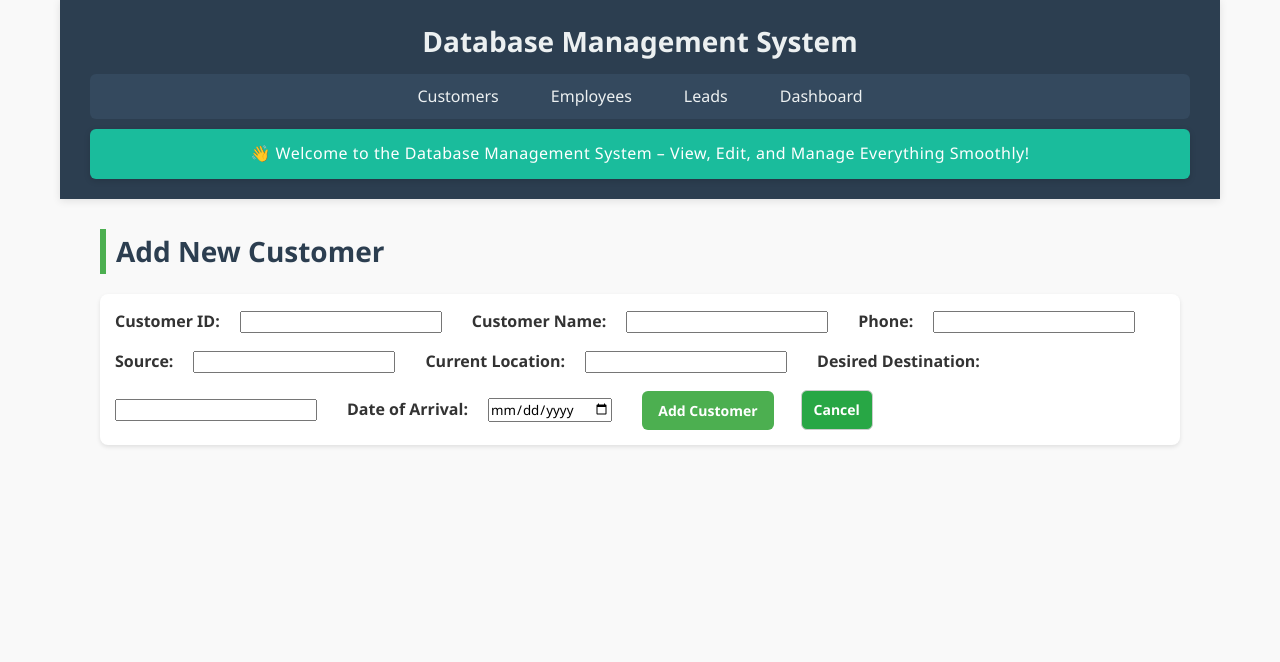
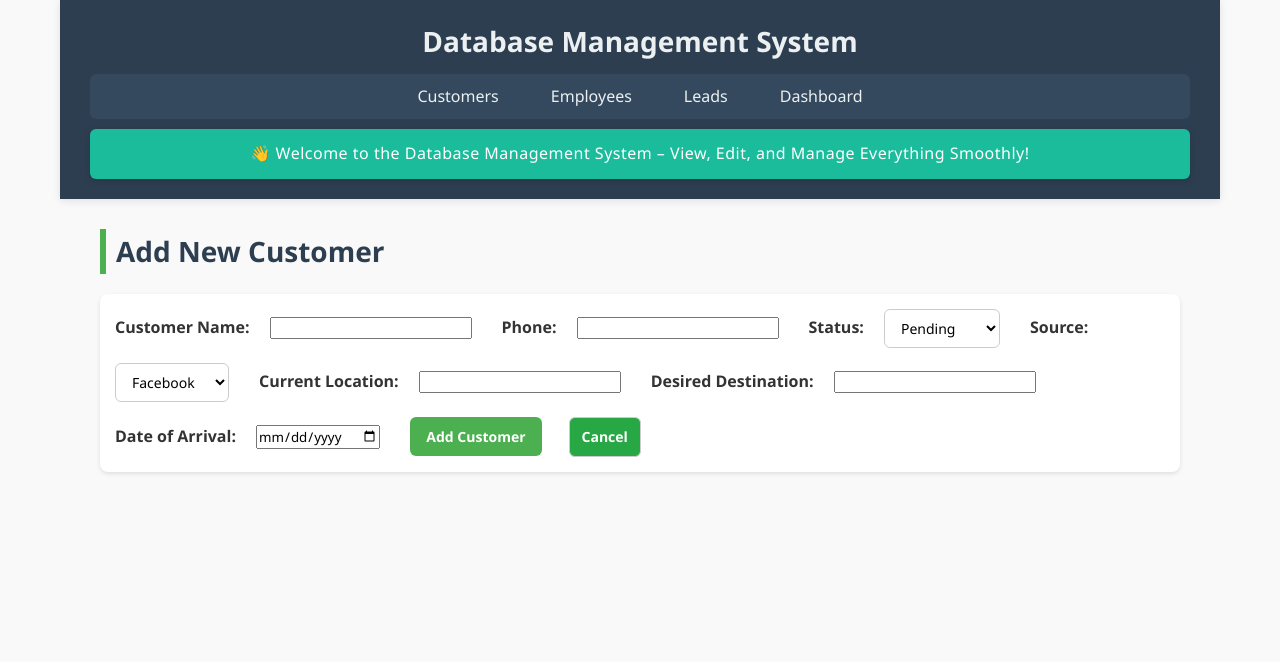
Before and after one commit to shahzaibjanjua25/pacific-trips-flask, a Flask app: page /add_customer in a window 1280 px wide. Shown: the part 61-723 px from the top of the page. Run offline with Flask 3, Linux system fonts and the light colour scheme.

Commit message:
updated customer

```diff
--- a/app.py
+++ b/app.py
@@ -116,18 +116,19 @@ def customers():
 @app.route('/add_customer', methods=['GET', 'POST'])
 def add_customer():
     if request.method == 'POST':
-        new_id = str(uuid.uuid4())[:8]
+        new_id = str(uuid.uuid4())[:8]  # Auto-generate ID
         form = request.form
         with closing(get_db_connection()) as conn:
             with closing(conn.cursor()) as cursor:
                 cursor.execute('''
                     INSERT INTO customers
-                    (customerId, customerName, phone, source, currentLocation, desiredDestination, dateOfArrival)
-                    VALUES (?, ?, ?, ?, ?, ?, ?)
+                    (customerId, customerName, phone, status, source, currentLocation, desiredDestination, dateOfArrival)
+                    VALUES (?, ?, ?, ?, ?, ?, ?, ?)
                 ''', (
                     new_id,
                     form['customerName'],
                     form['phone'],
+                    form['status'],
                     form['source'],
                     form['currentLocation'],
                     form['desiredDestination'],
@@ -138,6 +139,7 @@ def add_customer():
         return redirect(url_for('customers'))
 
     return render_template('add_customer.html')
+
 
 @app.route('/customers/edit/<string:customer_id>', methods=['GET', 'POST'])
 def edit_customer(customer_id):
@@ -157,12 +159,13 @@ def edit_customer(customer_id):
                 # Update customer
                 cursor.execute('''
                     UPDATE customers
-                    SET customerName = ?, phone = ?, source = ?, currentLocation = ?,
+                    SET customerName = ?, phone = ?, status = ?, source = ?, currentLocation = ?,
                         desiredDestination = ?, dateOfArrival = ?
                     WHERE customerId = ?
                 ''', (
                     form['customerName'],
                     form['phone'],
+                    form['status'],
                     form['source'],
                     form['currentLocation'],
                     form['desiredDestination'],
@@ -170,16 +173,17 @@ def edit_customer(customer_id):
                     customer_id
                 ))
 
-                # Update related leads with matching fields
+                # Update related leads to keep status and other info in sync
                 cursor.execute('''
                     UPDATE leads
-                    SET
+                    SET status = ?,
                         source = ?,
                         currentAddress = ?,
                         desiredDestination = ?,
                         updatedAt = datetime('now')
                     WHERE customerId = ?
                 ''', (
+                    form['status'],
                     form['source'],
                     form['currentLocation'],  # Assuming currentLocation in customers = currentAddress in leads
                     form['desiredDestination'],
@@ -187,10 +191,12 @@ def edit_customer(customer_id):
                 ))
 
                 conn.commit()
+
         flash("Customer and related leads updated!", "info")
         return redirect(url_for('customers'))
 
     return render_template('edit_customer.html', customer=customer)
+
 
 @app.route('/customers/delete/<string:customer_id>')
 def delete_customer(customer_id):
@@ -463,30 +469,25 @@ def edit_lead(lead_id):
 
         with closing(get_db_connection()) as conn:
             with closing(conn.cursor()) as cursor:
-                # Handle amount changes
+                # Handle employee achievedAmount update
                 if form['status'] == 'Confirmed':
                     if lead['status'] != 'Confirmed':
-                        # Status changed to Confirmed - add amount
                         new_achieved = employee['achievedAmount'] + amount_closed
                     else:
-                        # Status remains Confirmed - adjust amount
                         new_achieved = employee['achievedAmount'] - previous_amount + amount_closed
                 else:
                     if lead['status'] == 'Confirmed':
-                        # Status changed from Confirmed - subtract amount
                         new_achieved = employee['achievedAmount'] - previous_amount
                     else:
-                        # Status remains not Confirmed - no change
                         new_achieved = employee['achievedAmount']
 
-                # Update employee's achieved amount
                 cursor.execute('''
                     UPDATE employees
                     SET achievedAmount = ?
                     WHERE empId = ?
                 ''', (new_achieved, lead['employeeId']))
 
-                # Update lead
+                # Update the lead
                 cursor.execute('''
                     UPDATE leads
                     SET employeeId = ?, customerId = ?, status = ?, source = ?,
@@ -505,15 +506,26 @@ def edit_lead(lead_id):
                     lead_id
                 ))
 
+                # 🔹 NEW: also update the linked customer's status
+                cursor.execute('''
+                    UPDATE customers
+                    SET status = ?
+                    WHERE customerId = ?
+                ''', (
+                    form['status'],
+                    form['customerId']
+                ))
+
                 conn.commit()
 
-        flash("Lead and related employee updated!", "info")
+        flash("Lead, related customer, and employee updated!", "info")
         return redirect(url_for('leads'))
 
     return render_template('edit_lead.html',
                          lead=lead,
                          employees=get_all_employees(),
                          customers=get_all_customers())
+
 
 @app.route('/leads/delete/<string:lead_id>')
 def delete_lead(lead_id):
--- a/templates/add_customer.html
+++ b/templates/add_customer.html
@@ -4,8 +4,6 @@
 <h2>Add New Customer</h2>
 
 <form action="{{ url_for('add_customer') }}" method="POST">
-    <label for="customerId">Customer ID:</label>
-    <input type="text" name="customerId" required><br>
 
     <label for="customerName">Customer Name:</label>
     <input type="text" name="customerName" required><br>
@@ -13,8 +11,21 @@
     <label for="phone">Phone:</label>
     <input type="text" name="phone" required><br>
 
+    <!-- Status dropdown -->
+    <label for="status">Status:</label>
+    <select name="status" required>
+        {% for s in ['Pending', 'Contacted', 'Lost', 'Willing', 'Paid', 'Refund', 'Confirmed'] %}
+        <option value="{{ s }}">{{ s }}</option>
+        {% endfor %}
+    </select><br>
+
+    <!-- Source dropdown -->
     <label for="source">Source:</label>
-    <input type="text" name="source" required><br>
+    <select name="source" required>
+        {% for s in ['Facebook', 'WhatsApp', 'Reference', 'TikTok', 'Other'] %}
+        <option value="{{ s }}">{{ s }}</option>
+        {% endfor %}
+    </select><br>
 
     <label for="currentLocation">Current Location:</label>
     <input type="text" name="currentLocation" required><br>
```
Also changed, not shown: templates/customers.html (+21 -13 lines), templates/edit_customer.html (+12 -5 lines), EMS.db, 1 other file.
